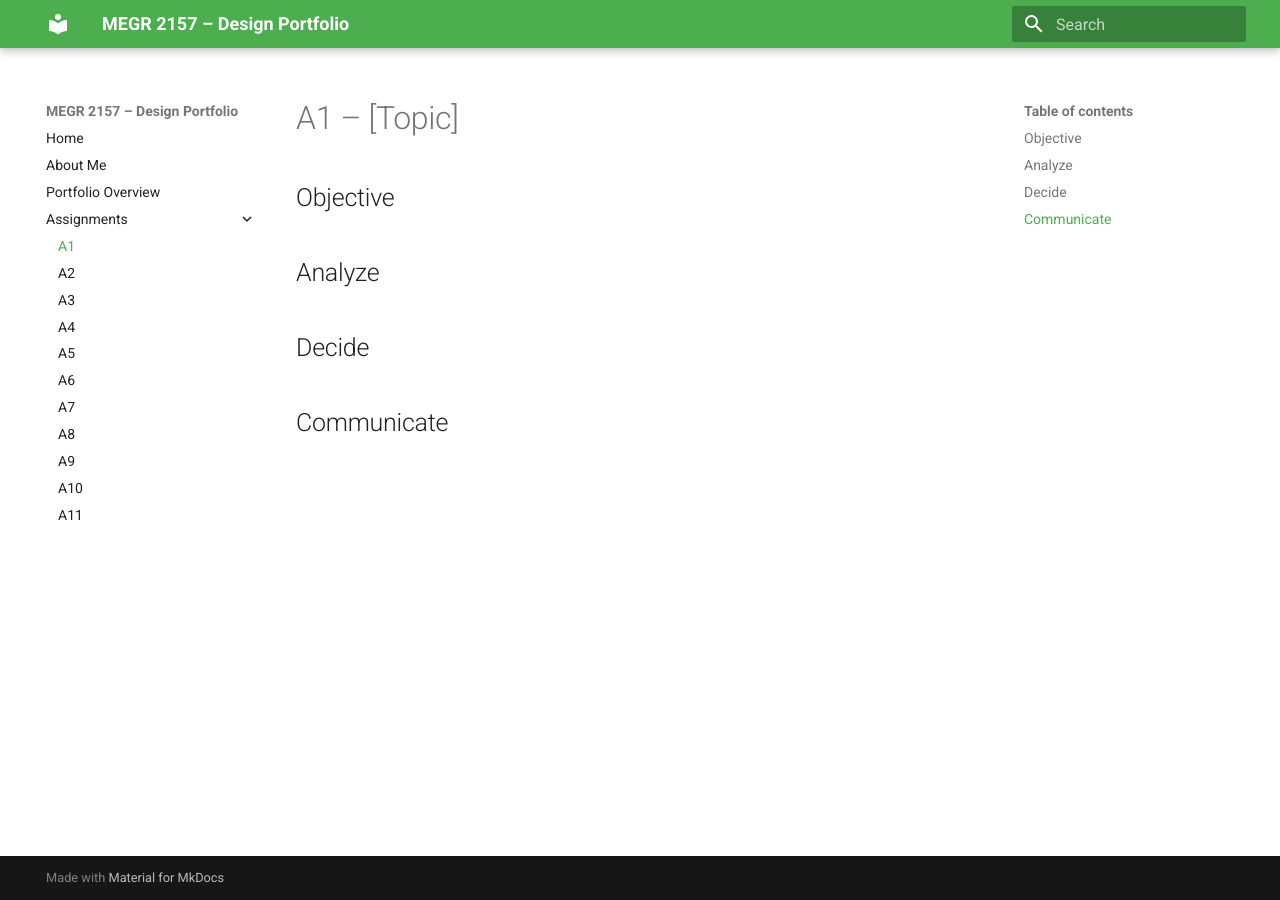
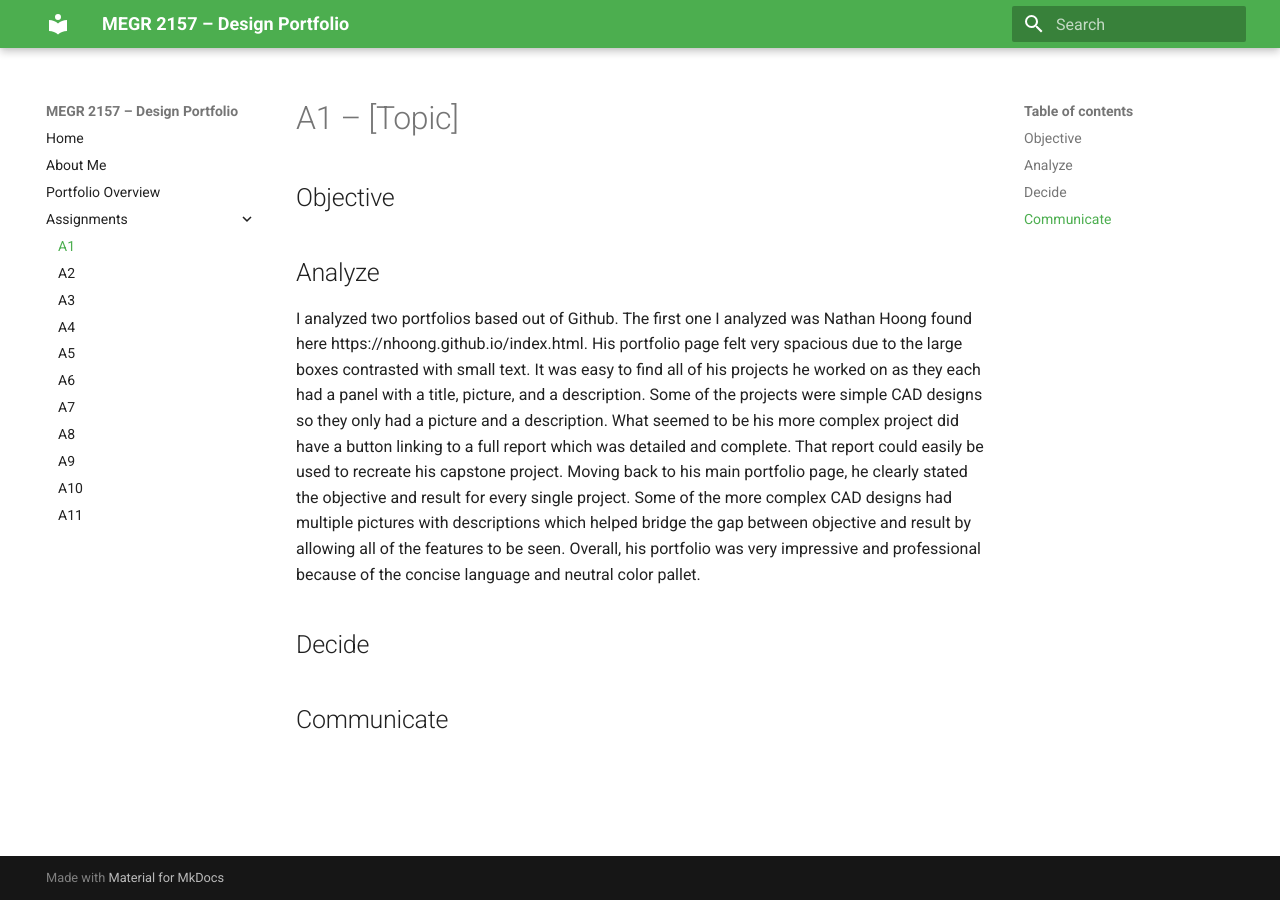
Before and after one commit to LandonToepfer/megr2157-portfolio, an MkDocs documentation site: the page built from docs/assignments/A01/index.md, in a window 1280 px wide. Built offline with MkDocs 1.6.1 and Material for MkDocs 9.7.7, drawn with Linux system fonts in a browser that asks for light colours.

Commit message:
Update index.md

```diff
--- a/docs/assignments/A01/index.md
+++ b/docs/assignments/A01/index.md
@@ -4,7 +4,8 @@
 
 
 ## Analyze
-
+I analyzed two portfolios based out of Github.
+The first one I analyzed was Nathan Hoong found here https://nhoong.github.io/index.html. His portfolio page felt very spacious due to the large boxes contrasted with small text. It was easy to find all of his projects he worked on as they each had a panel with a title, picture, and a description. Some of the projects were simple CAD designs so they only had a picture and a description. What seemed to be his more complex project did have a button linking to a full report which was detailed and complete. That report could easily be used to recreate his capstone project. Moving back to his main portfolio page, he clearly stated the objective and result for every single project. Some of the more complex CAD designs had multiple pictures with descriptions which helped bridge the gap between objective and result by allowing all of the features to be seen. Overall, his portfolio was very impressive and professional because of the concise language and neutral color pallet.
 
 ## Decide
 
```
